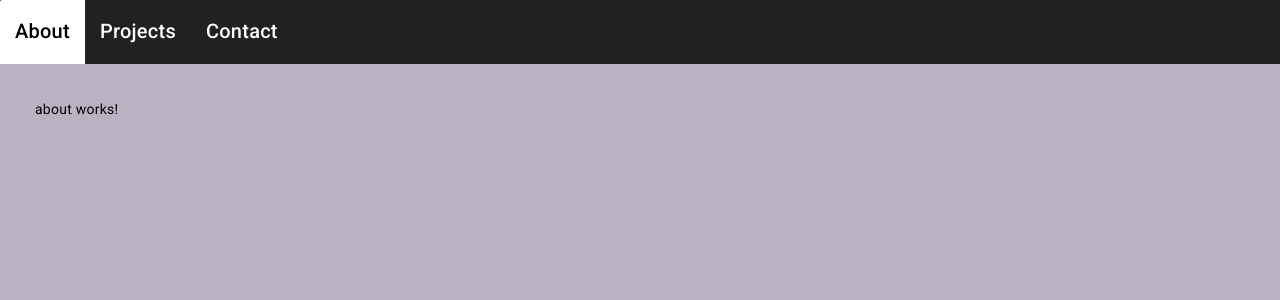
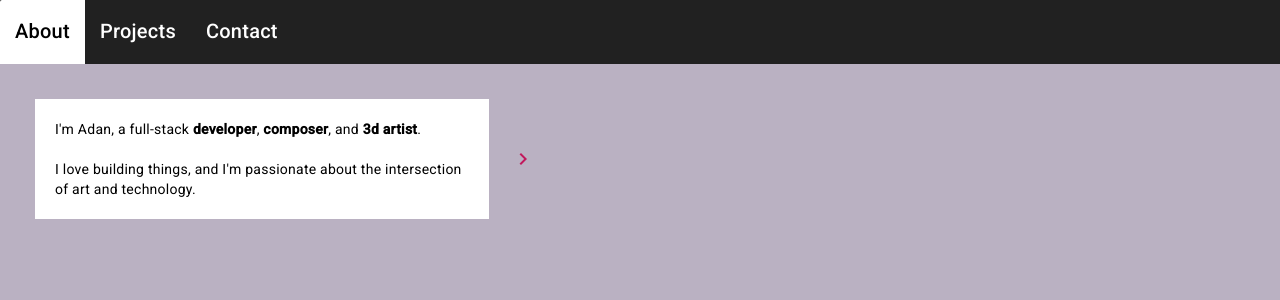
Before and after one commit to axadn/angularPortfolio2, an Angular app in the folder portfolio-app/: page /about in a window 1280 px wide. Shown: the top 300 px of the page. Built offline with nearby package versions, Linux system fonts and the light colour scheme.

Commit message:
implement basic about page

```diff
--- a/portfolio-app/src/app/about/about.component.html
+++ b/portfolio-app/src/app/about/about.component.html
@@ -1 +1,14 @@
-<p>about works!</p>
+
+<div class="content">
+    <div class="about-description">
+        I'm Adan, a full-stack <b>developer</b>, <b>composer</b>, and <b>3d artist</b>.
+        <br>
+        <br>
+        I love building things, and I'm passionate about the intersection of art and technology.
+    </div>
+
+    <button mat-icon-button class="forward-button" color="primary" routerLink="/projects" >
+        <mat-icon>navigate_next</mat-icon>
+    </button>
+
+</div>
--- a/portfolio-app/src/app/about/about.component.scss
+++ b/portfolio-app/src/app/about/about.component.scss
@@ -2,3 +2,14 @@
     width: 100% ;
     height: 100%;
 }
+.content {
+    display: flex;
+    align-items: center;
+    gap: 10px;
+
+    .about-description {
+        background: white;
+        width: 414px;
+        padding: 20px;
+    }
+}
--- a/portfolio-app/src/app/about/about.component.ts
+++ b/portfolio-app/src/app/about/about.component.ts
@@ -1,9 +1,12 @@
 import { Component } from '@angular/core';
+import {MatIconModule} from '@angular/material/icon';
+import { MatButtonModule} from '@angular/material/button';
+import { Router, RouterModule } from '@angular/router';
 
 @Component({
   selector: 'app-about',
   standalone: true,
-  imports: [],
+  imports: [MatIconModule, MatButtonModule, RouterModule],
   templateUrl: './about.component.html',
   styleUrl: './about.component.scss'
 })
```
